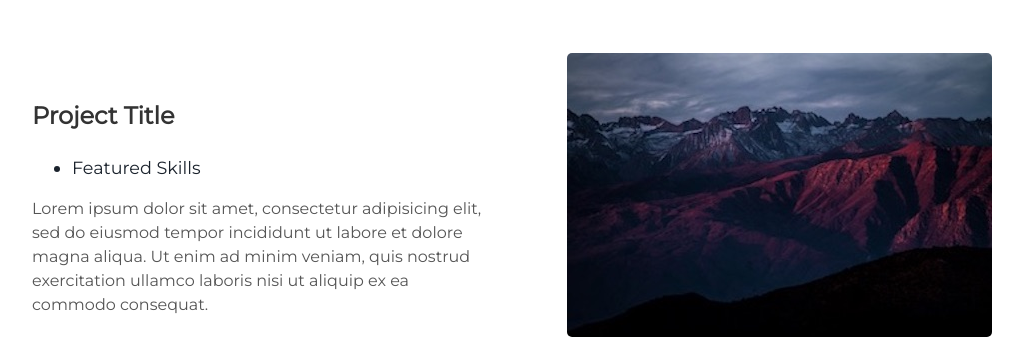
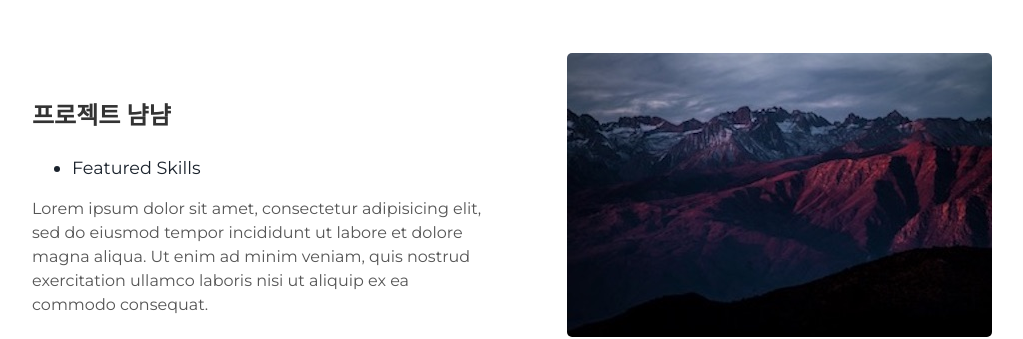
Before and after one commit to jjy321501/jjy321501.github.io, a Jekyll site: the page built from index1.html, in a window 1280 px wide and 900 px high, scrolled down 1423 px. Shown: the part 159-498 px from the top of the window, without its empty margins (128-1151 px from the left). Built offline with Jekyll 4.4.1, drawn with Linux system fonts in a browser that asks for light colours.

Commit message:
project test

```diff
--- a/_includes/projects.html
+++ b/_includes/projects.html
@@ -6,7 +6,7 @@
     <img alt="mountains" src="{{ "/assets/img/mountains.jpg" | prepend: site.baseurl }}" />
   </div>
   <div class="contents">
-    <h3> Project Title </h3>
+    <h3> 프로젝트 냠냠 </h3>
     <ul>
       <li> Featured Skills</li>
     </ul>
```
